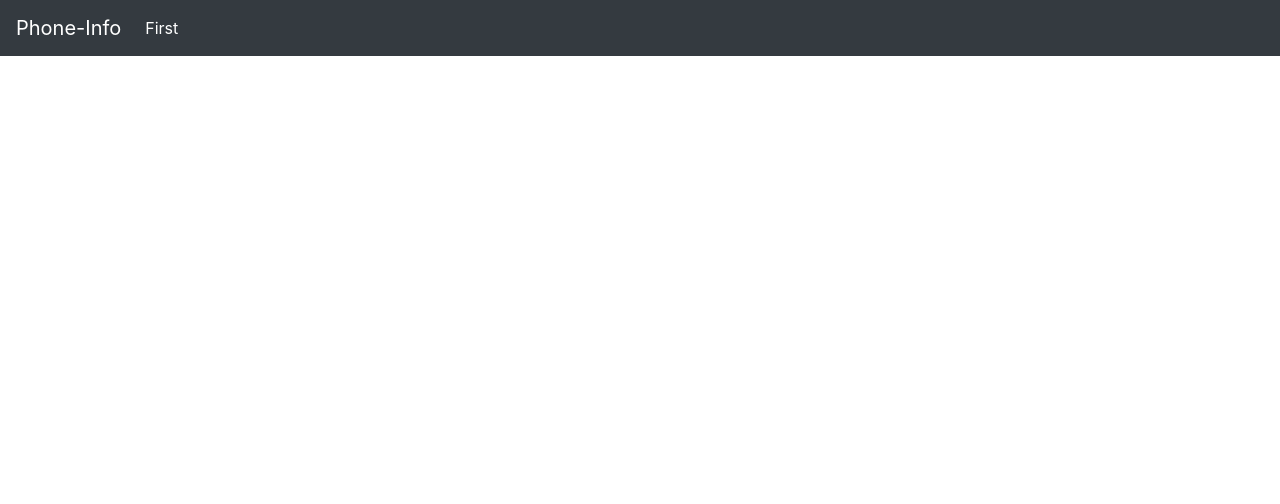
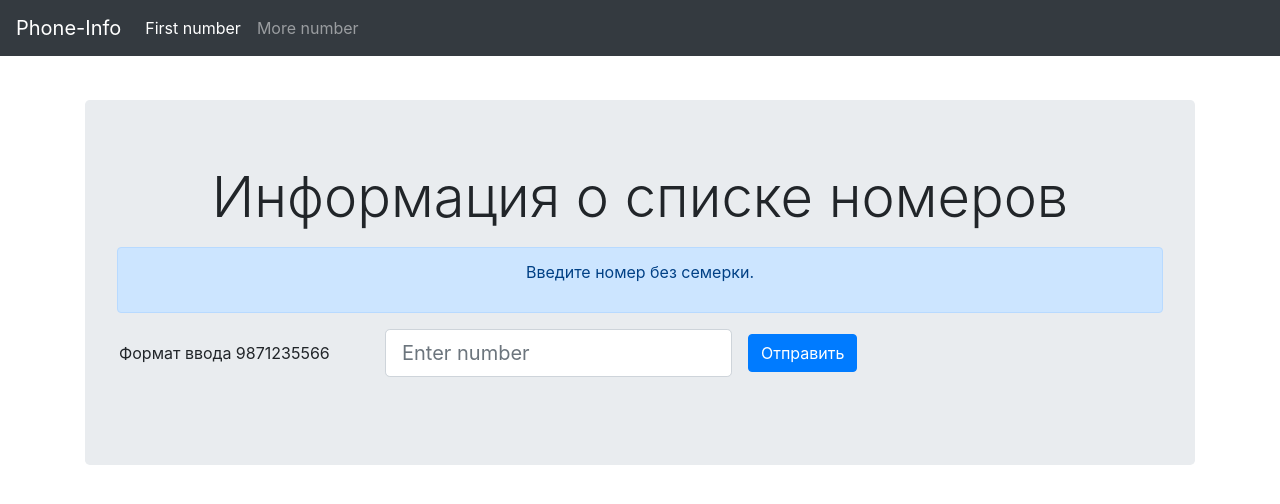
Before and after one commit to ViktorShiyan/findreact, a React (Create React App) app: page /more in a window 1280 px wide. Shown: the top 504 px of the page. Built offline with nearby package versions, Linux system fonts and the light colour scheme.

Commit message:
add FormMore

```diff
--- a/src/App.js
+++ b/src/App.js
@@ -4,6 +4,7 @@ import Form from './components/Form/Form';
 import Footer from "./components/Footer/Footer";
 import Start from './components/Start/Start'
 import {BrowserRouter as Router, Route} from "react-router-dom";
+import FormMore from "./components/FormMore/FormMore";
 
 function App() {
     return (
@@ -13,6 +14,7 @@ function App() {
                 <div className={"content"}>
                     <Route path="/home" component={Start}/>
                     <Route path="/first" component={Form}/>
+                    <Route path="/more" component={FormMore}/>
                 </div>
             </div>
         </Router>
--- a/src/components/Footer/Footer.js
+++ b/src/components/Footer/Footer.js
@@ -22,7 +22,10 @@ export default class Footer extends React.Component {
                     <div className="collapse navbar-collapse" id="navbarCollapse">
                         <ul className="navbar-nav mr-auto">
                             <li className="nav-item active">
-                                <Link className={"nav-link"} to="/first">First</Link>
+                                <Link className={"nav-link"} to="/first">First number</Link>
+                            </li>
+                            <li className={"nav-item "}>
+                                <Link className={"nav-link"} to="/more">More number</Link>
                             </li>
                         </ul>
                     </div>
--- /dev/null
+++ b/src/components/FormMore/FormMore.js
@@ -0,0 +1,64 @@
+import React from 'react';
+import request from 'request';
+import formater from '../../tools/numberFormater';
+
+export default class FormMore extends React.Component {
+    constructor(props) {
+        super(props);
+        this.state = {text: ""};
+    }
+
+
+    requestToApi = () => {
+        let url = "https://viktorshiyan.ru/find?number=" + this.state.text.substring(2);
+
+        request({
+            url: url,
+            json: true,
+        }, (error, response, body) => {
+            if ((!error && response.statusCode === 200) || (!error && response.statusCode === 304)) {
+                console.log(body);// Print the json response
+                this.setState({code: body.code});
+                this.setState({company: body.company});
+                this.setState({region: body.region});
+            }
+        })
+    };
+
+
+    handleSubmit = (e) => {
+        e.preventDefault();
+        this.requestToApi();
+    };
+
+    handleChange = (e) => {
+        this.setState({text: e.target.value});
+    };
+
+    render() {
+        return (
+            <main className="container pb-3">
+                <div className={"jumbotron"}>
+                    <p className={"display-4"}>Информация о списке номеров</p>
+                    <div className={"alert alert-primary"}>
+                        <p>Введите номер без семерки.</p>
+                    </div>
+                    <form className={"form-inline"} onSubmit={this.handleSubmit}>
+                        <div className="form-group mb-2">
+                            <input type="text" readOnly className="form-control-plaintext" id="staticEmail2"
+                                   value="Формат ввода 9871235566"/>
+                        </div>
+                        <div className={"form-group mx-sm-3 mb-2"}>
+                            <input placeholder={"Enter number"} className={"form-control form-control-lg"}
+                                   onChange={this.handleChange} value={formater(this.state.text)}/>
+                        </div>
+                        <input className={"btn btn-primary mb-2"} type='submit' value='Отправить'/>
+                    </form>
+                    <p>{formater(this.state.text)}</p>
+                    <p>{this.state.company}</p>
+                    <p>{this.state.region}</p>
+                </div>
+            </main>
+        )
+    }
+}
```
